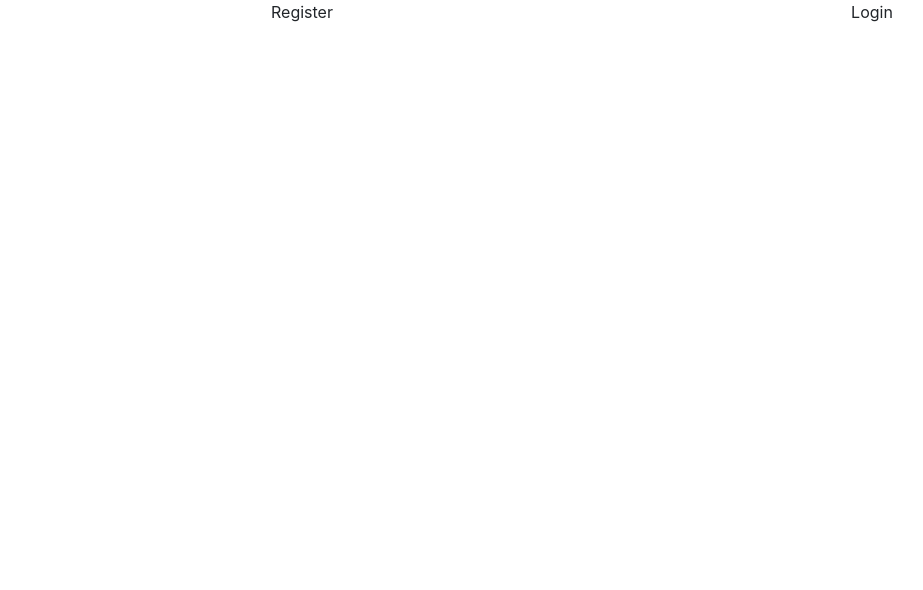
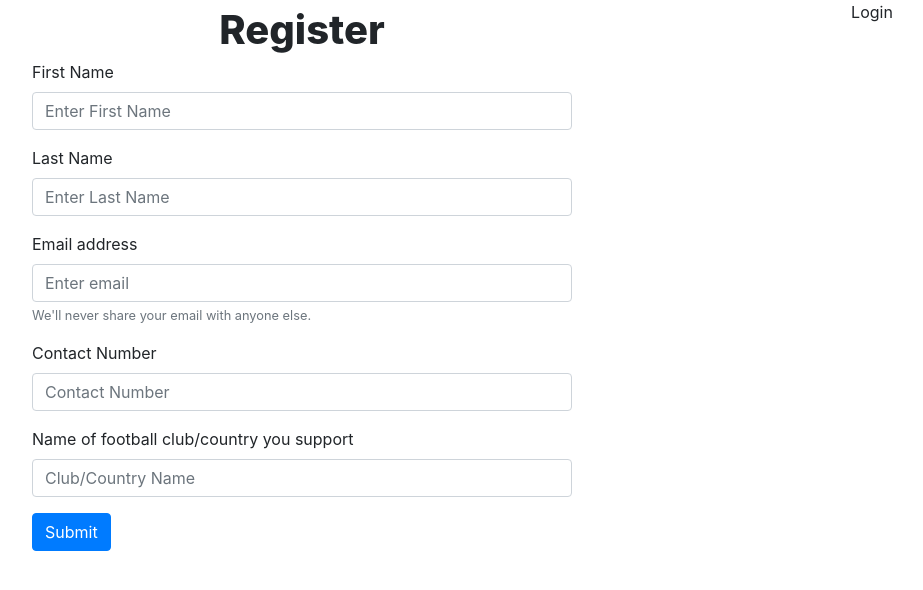
Before and after one commit to Rishu2000/football-players, a React (Create React App) app in the folder client/: page / in a window 1280 px wide. Shown: the top 590 px of the page, without its empty margins (53-976 px from the left). Built offline with nearby package versions, Linux system fonts and the light colour scheme.

Commit message:
Completed Registration front-end part.

```diff
--- a/client/src/components/Register.js
+++ b/client/src/components/Register.js
@@ -2,14 +2,81 @@ import React from "react";
 import styled from "styled-components";
 
 const Register = () => {
-  return <Container>Register</Container>;
+  return (
+    <Container>
+      <Content>
+        <Text>Register</Text>
+        <form>
+          <div className="form-group">
+            <label htmlFor="exampleInputFirstName">First Name</label>
+            <input
+              type="text"
+              className="form-control"
+              id="exampleInputFirstName"
+              placeholder="Enter First Name"
+            />
+          </div>
+          <div className="form-group">
+            <label htmlFor="exampleInputLastName">Last Name</label>
+            <input
+              type="text"
+              className="form-control"
+              id="exampleInputLastName"
+              placeholder="Enter Last Name"
+            />
+          </div>
+          <div className="form-group">
+            <label htmlFor="exampleInputEmail1">Email address</label>
+            <input
+              type="email"
+              className="form-control"
+              id="exampleInputEmail1"
+              aria-describedby="emailHelp"
+              placeholder="Enter email"
+            />
+            <small id="emailHelp" className="form-text text-muted">
+              We'll never share your email with anyone else.
+            </small>
+          </div>
+          <div className="form-group">
+            <label htmlFor="exampleInputContactNo">Contact Number</label>
+            <input
+              type="text"
+              class="form-control"
+              id="exampleInputContactNo"
+              placeholder="Contact Number"
+            />
+          </div>
+          <div className="form-group">
+            <label htmlFor="exampleInputContactNo">
+              Name of football club/country you support
+            </label>
+            <input
+              type="text"
+              class="form-control"
+              id="exampleInputClub"
+              placeholder="Club/Country Name"
+            />
+          </div>
+          <button type="submit" className="btn btn-primary">
+            Submit
+          </button>
+        </form>
+      </Content>
+    </Container>
+  );
 };
 
 export default Register;
 
-const Container = styled.div`
-  display: flex;
-  justify-content: center;
-  align-items: center;
-  /* border: 1px solid black; */
+const Container = styled.div``;
+
+const Content = styled.div`
+  width: 100%;
 `;
+
+const Text = styled.div`
+  font-weight: 800;
+  font-size: 40px;
+  text-align: center;
+`;
```
